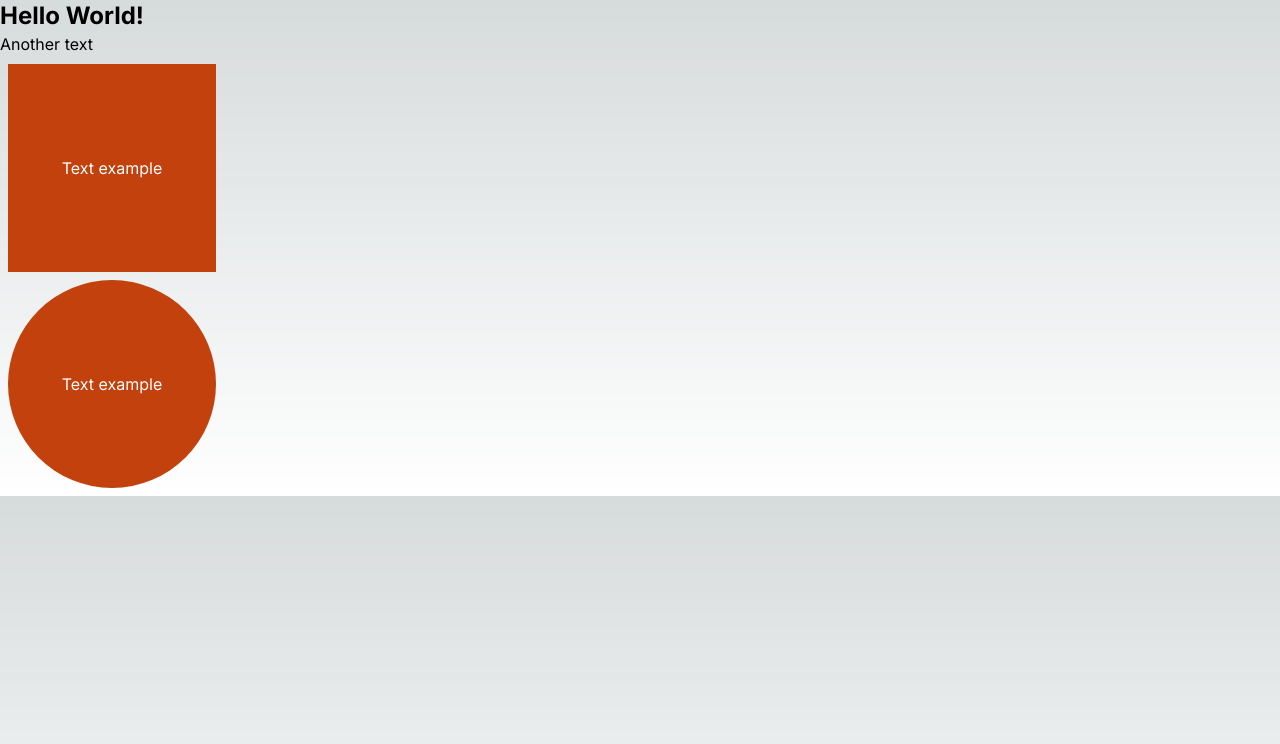
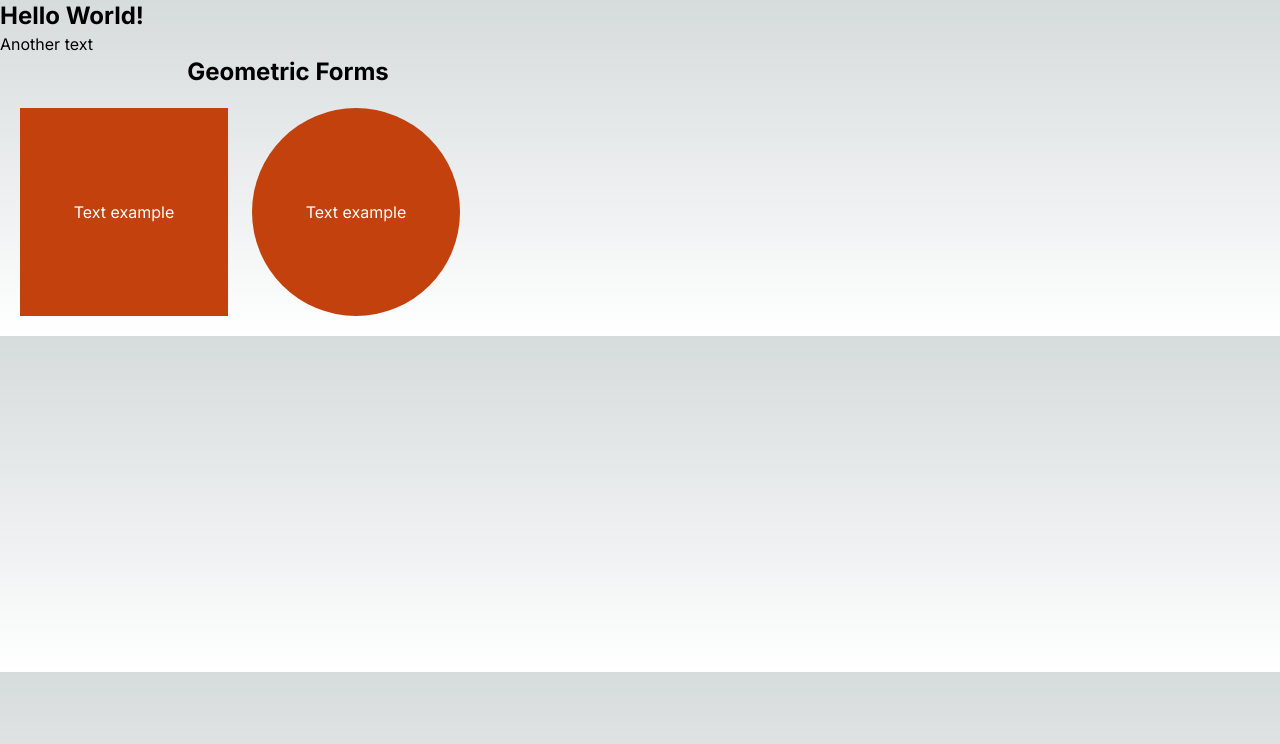
Before and after one commit to mspdl/reactjs-first_project, a Next.js app: page / in a window 1280 px wide. Shown: the top 744 px of the page. Built offline with nearby package versions, Linux system fonts and the light colour scheme.

Commit message:
Using a few components

```diff
--- /dev/null
+++ b/src/app/components/Circle.tsx
@@ -0,0 +1,9 @@
+const Circle = () => {
+  return (
+    <div className="flex items-center justify-center m-2 w-52 h-52 bg-orange-700 text-white rounded-full">
+      Text example
+    </div>
+  );
+};
+
+export default Circle;
--- /dev/null
+++ b/src/app/components/GeoForm.tsx
@@ -0,0 +1,16 @@
+import Circle from "./Circle";
+import Square from "./Square";
+
+const GeoForm = () => {
+  return (
+    <div className="max-w-xl">
+      <h3 className="text-2xl font-bold text-center">Geometric Forms</h3>
+      <div className="flex gap-2 p-3">
+        <Square />
+        <Circle />
+      </div>
+    </div>
+  );
+};
+
+export default GeoForm;
--- a/src/app/components/Geo.tsx
+++ b/src/app/components/Square.tsx
@@ -6,12 +6,4 @@ const Square = () => {
   );
 };
 
-export const Circle = () => {
-  return (
-    <div className="flex items-center justify-center m-2 w-52 h-52 bg-orange-700 text-white rounded-full">
-      Text example
-    </div>
-  );
-};
-
 export default Square;
--- a/src/app/page.tsx
+++ b/src/app/page.tsx
@@ -1,4 +1,4 @@
-import Square, { Circle } from "./components/Geo";
+import GeoForm from "./components/GeoForm";
 
 const Page = () => {
   return (
@@ -6,8 +6,7 @@ const Page = () => {
       <h1 className="font-bold text-2xl">Hello World!</h1>
       <h3>Another text</h3>
 
-      <Square />
-      <Circle />
+      <GeoForm />
     </div>
   );
 };
```
